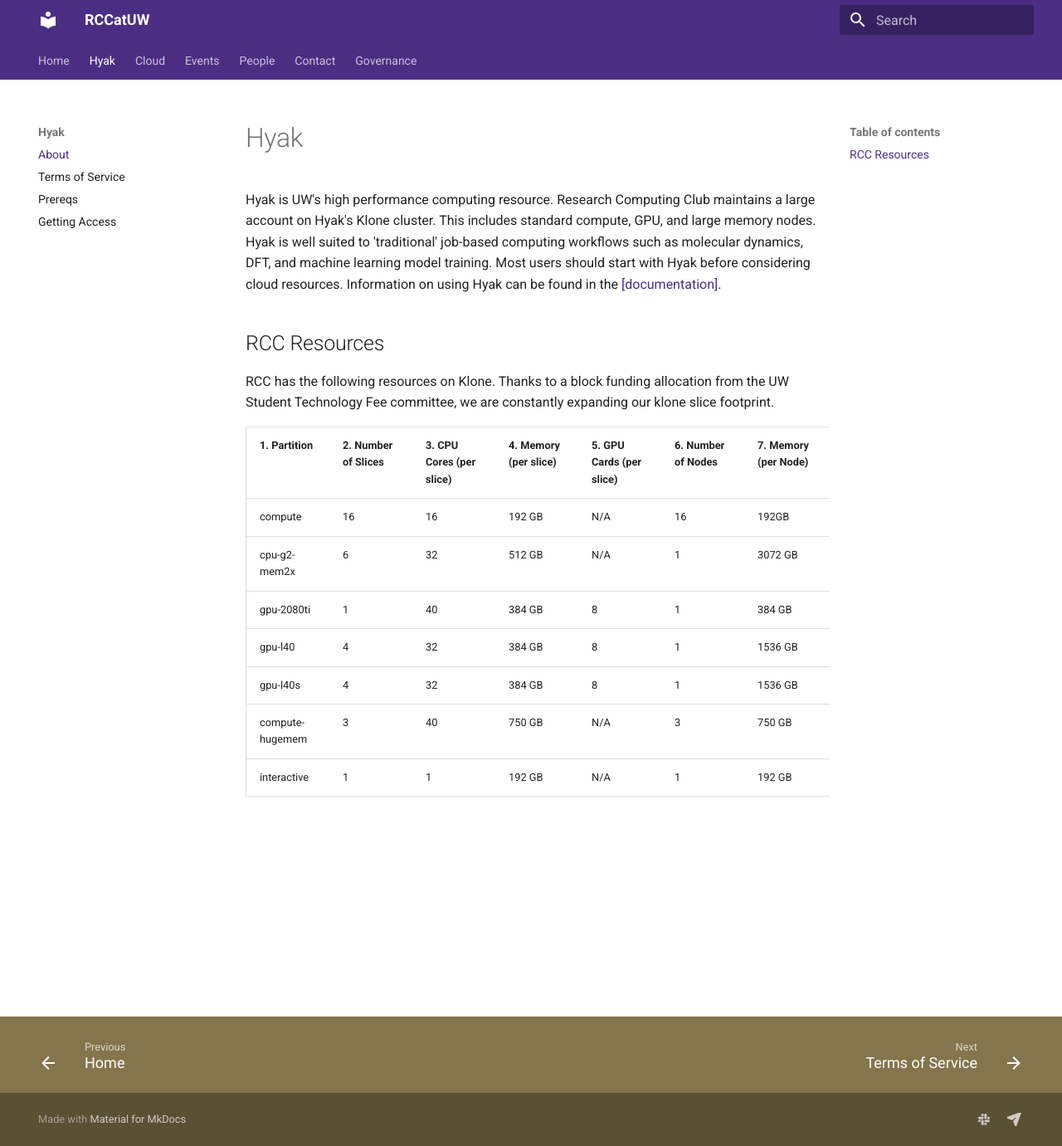
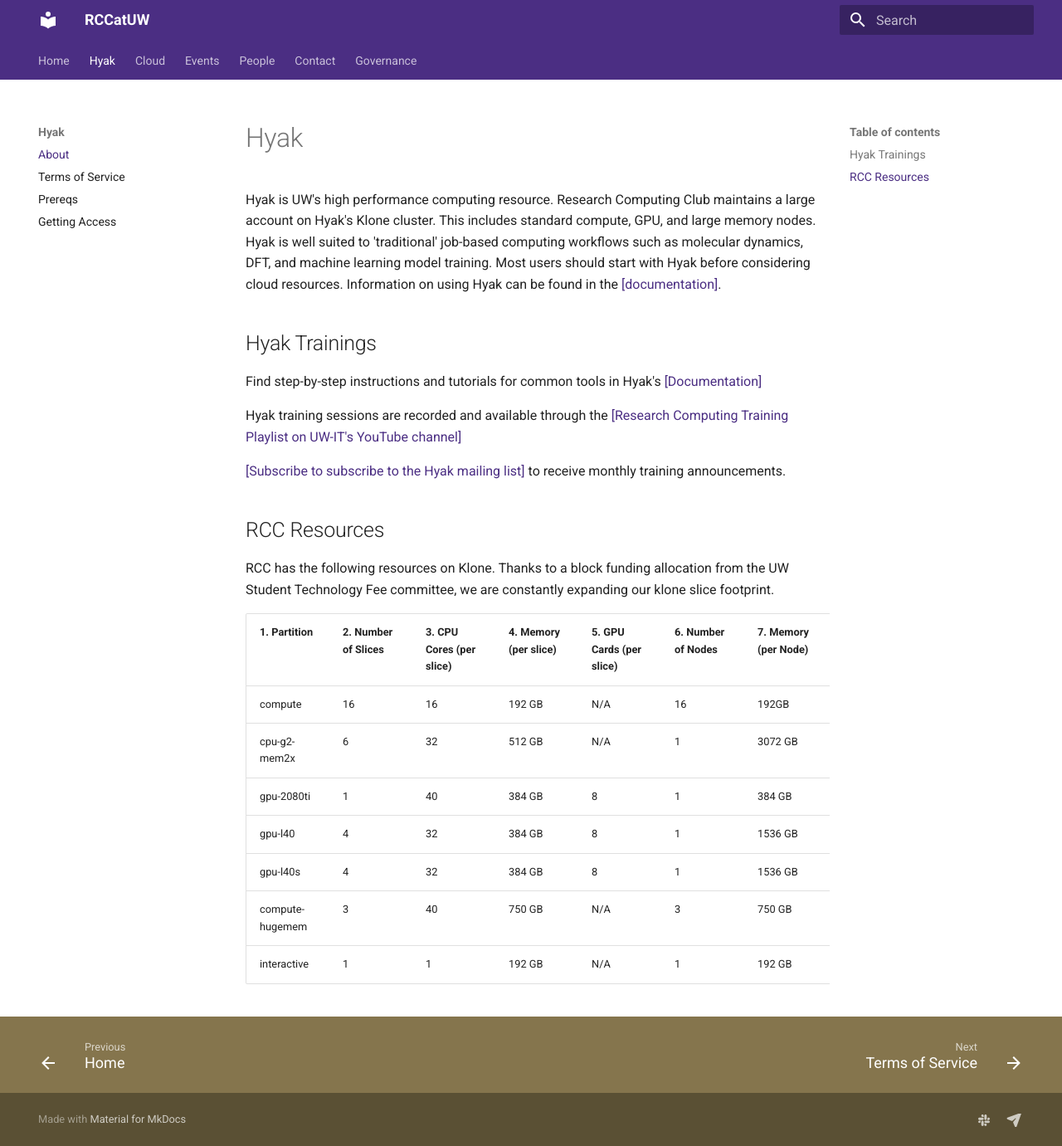
Before and after one commit to UW-HPC/website_revamp, an MkDocs documentation site: the page built from docs/hyak.md, in a window 1280 px wide and 1381 px high. Shown: the whole window at 83% size. Built offline with MkDocs 1.6.1 and Material for MkDocs 9.7.7, drawn with Linux system fonts in a browser that asks for light colours.

Commit message:
added hyak trainings to hyak about page

```diff
--- a/docs/hyak.md
+++ b/docs/hyak.md
@@ -1,6 +1,14 @@
 # Hyak
 
 Hyak is UW's high performance computing resource. Research Computing Club maintains a large account on Hyak's Klone cluster. This includes standard compute, GPU, and large memory nodes. Hyak is well suited to 'traditional' job-based computing workflows such as molecular dynamics, DFT, and machine learning model training. Most users should start with Hyak before considering cloud resources. Information on using Hyak can be found in the [[documentation]](https://hyak.uw.edu/docs).
+
+## Hyak Trainings
+
+Find step-by-step instructions and tutorials for common tools in Hyak's [[Documentation]](https://hyak.uw.edu/docs)
+
+Hyak training sessions are recorded and available through the [[Research Computing Training Playlist on UW-IT's YouTube channel]](https://youtube.com/playlist?list=PL-uLiqrTav1omqc7omKsLzRg2ng3nKCtj&si=ACwxjc0PV67AQfxm)
+
+[[Subscribe to subscribe to the Hyak mailing list]](https://mailman1.u.washington.edu/mailman/listinfo/hyak-users) to receive monthly training announcements.
 
 ## RCC Resources
 
```
